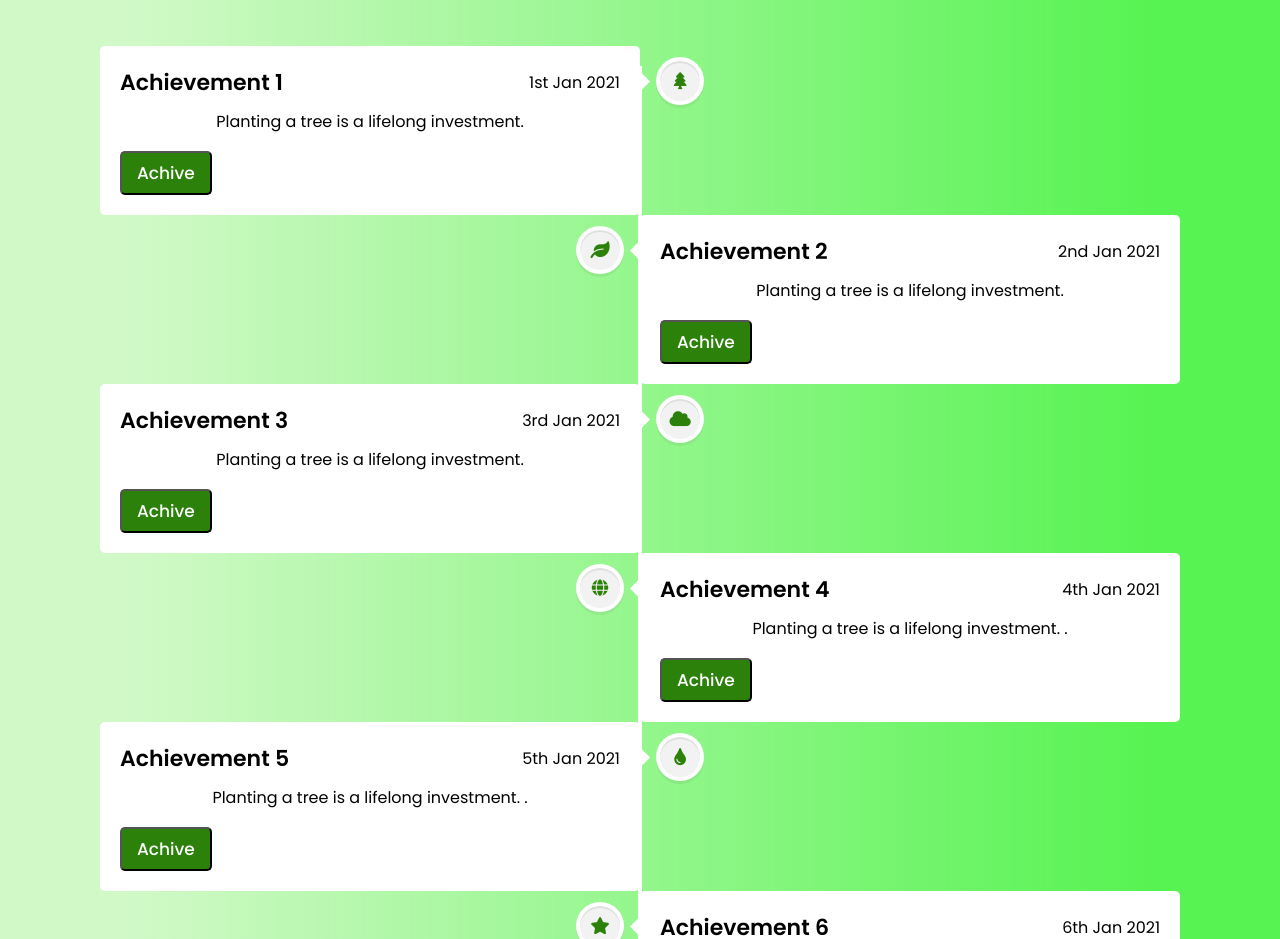
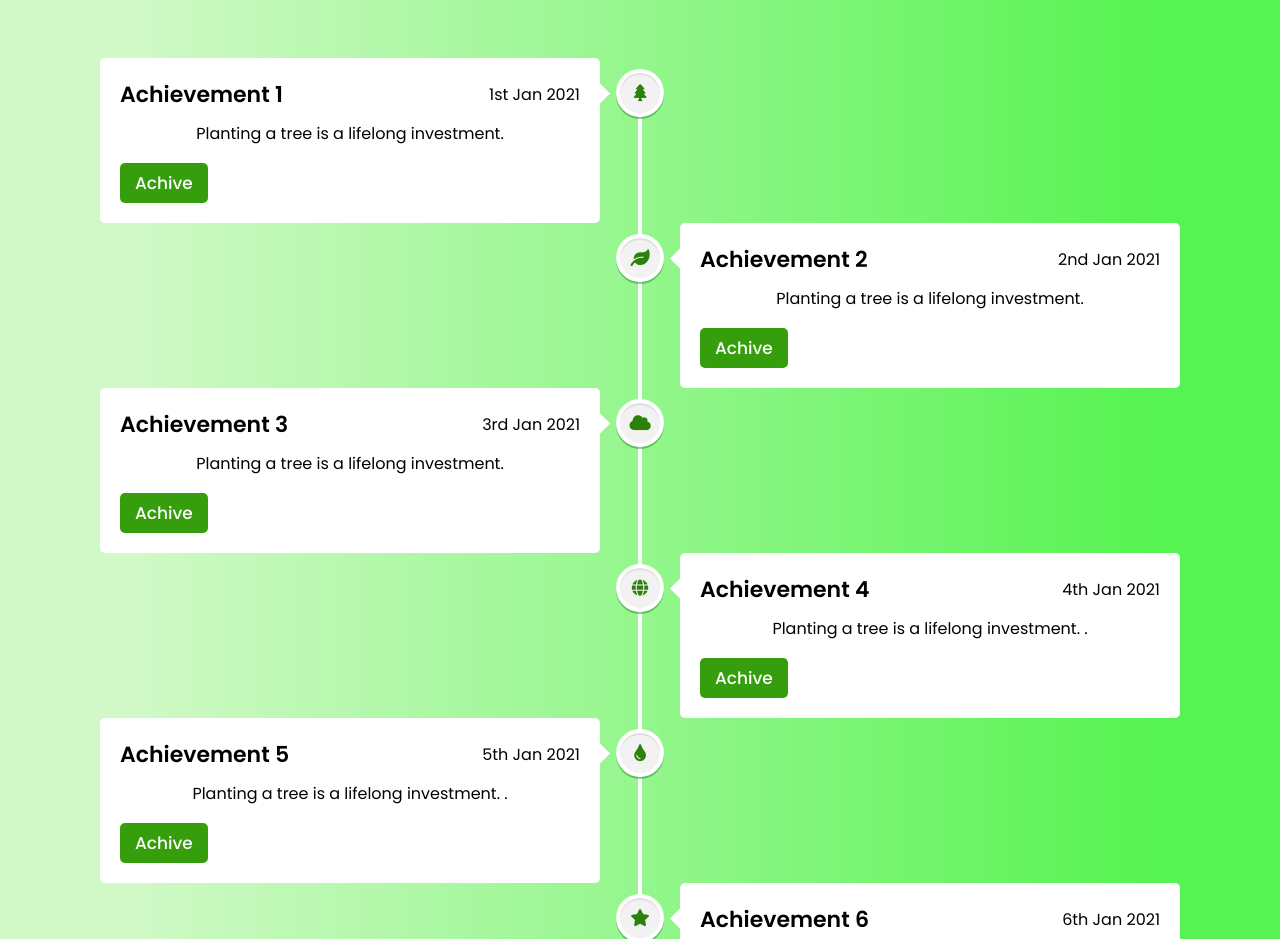
Before and after one commit to ZariProjects/Hack_Tues_GG, a React app in the folder green_goal/: page /achievements in a window 1280 px wide. Shown: the part 212-1151 px from the top of the page. Built offline with nearby package versions, Linux system fonts and the light colour scheme; some packages are replaced by stand-ins of ours; a web font is replaced by a local one.

Commit message:
Update Achievements

```diff
--- a/green_goal/src/containers/Achievements/Achievements.js
+++ b/green_goal/src/containers/Achievements/Achievements.js
@@ -6,84 +6,84 @@ class Achievements extends Component {
         return (
             <div className="Achievements">
                 <h1>Achievements</h1>
-                <div class="wrapper">
-                    <div class="center-line">
-                        <a href="#" class="scroll-icon"><i class="fas fa-caret-up"></i></a>
+                <div className="wrapper">
+                    <div className="center-line">
+                        <a href="#" className="scroll-icon"><i className="fas fa-caret-up"></i></a>
                     </div>
-                    <div class="row row-1">
+                    <div className="row row-1">
                         <section>
-                            <i class="icon fa fa-tree"></i>
-                            <div class="details">
-                                <span class="title">Achievement 1</span>
+                            <i className="icon fa fa-tree"></i>
+                            <div className="details">
+                                <span className="title">Achievement 1</span>
                                 <span>1st Jan 2021</span>
                             </div>
                             <p>Planting a tree is a lifelong investment.</p>
-                            <div class="bottom">
+                            <div className="bottom">
                             <button>Achive</button>
                             </div>
                         </section>
                     </div>
-                    <div class="row row-2">
+                    <div className="row row-2">
                         <section>
-                            <i class="icon fa fa-leaf"></i>
-                            <div class="details">
-                                <span class="title">Achievement 2</span>
+                            <i className="icon fa fa-leaf"></i>
+                            <div className="details">
+                                <span className="title">Achievement 2</span>
                                 <span>2nd Jan 2021</span>
                             </div>
                             <p>Planting a tree is a lifelong investment.</p>
-                            <div class="bottom">
+                            <div className="bottom">
                                 <button>Achive</button>
                             </div>
                         </section>
                     </div>
-                    <div class="row row-1">
+                    <div className="row row-1">
                         <section>
-                            <i class="icon fa fa-cloud"></i>
-                            <div class="details">
-                                <span class="title">Achievement 3</span>
+                            <i className="icon fa fa-cloud"></i>
+                            <div className="details">
+                                <span className="title">Achievement 3</span>
                                 <span>3rd Jan 2021</span>
                             </div>
                             <p>Planting a tree is a lifelong investment.</p>
-                            <div class="bottom">
+                            <div className="bottom">
                                 <button>Achive</button>
                             </div>
                         </section>
                     </div>
-                    <div class="row row-2">
+                    <div className="row row-2">
                         <section>
-                            <i class="icon fas fa-globe"></i>
-                            <div class="details">
-                                <span class="title">Achievement 4</span>
+                            <i className="icon fas fa-globe"></i>
+                            <div className="details">
+                                <span className="title">Achievement 4</span>
                                 <span>4th Jan 2021</span>
                             </div>
                             <p>Planting a tree is a lifelong investment. .</p>
-                            <div class="bottom">
+                            <div className="bottom">
                                 <button>Achive</button>
                             </div>
                         </section>
                     </div>
-                    <div class="row row-1">
+                    <div className="row row-1">
                         <section>
-                            <i class="icon fa fa-tint"></i>
-                            <div class="details">
-                                <span class="title">Achievement 5</span>
+                            <i className="icon fa fa-tint"></i>
+                            <div className="details">
+                                <span className="title">Achievement 5</span>
                                 <span>5th Jan 2021</span>
                             </div>
                             <p>Planting a tree is a lifelong investment. .</p>
-                            <div class="bottom">
+                            <div className="bottom">
                                 <button>Achive</button>
                             </div>
                         </section>
                     </div>
-                    <div class="row row-2">
+                    <div className="row row-2">
                         <section>
-                            <i class="icon fa fa-star"></i>
-                            <div class="details">
-                                <span class="title">Achievement 6</span>
+                            <i className="icon fa fa-star"></i>
+                            <div className="details">
+                                <span className="title">Achievement 6</span>
                                 <span>6th Jan 2021</span>
                             </div>
                             <p>Planting a tree is a lifelong investment. .</p>
-                            <div class="bottom">
+                            <div className="bottom">
                                 <button>Achive</button>
                             </div>
                         </section>
--- a/green_goal/src/containers/Achievements/achievements.css
+++ b/green_goal/src/containers/Achievements/achievements.css
@@ -4,9 +4,14 @@
 }
 
 .Achievements h1{
-    color: #2d8809;
-    margin-top: 50px;
-    margin-bottom: 60px;
+    color: #000000;
+    margin-top: -25px;
+    margin-bottom: 100px;
+    padding: 25px;
+    text-align: center;
+    background: #3abc1a;
+    color: white;
+    font-size: 30px;
 }
 
 ::selection{
@@ -17,7 +22,7 @@
 
 .wrapper{
     max-width: 1080px;
-    margin: 50px auto;
+    margin: 10px auto;
     padding: 0 20px;
     position: relative;
 }
@@ -38,10 +43,12 @@
 
 .wrapper .row-1{
     justify-content: flex-start;
+    margin-right: 80px;
 }
 
 .wrapper .row-2{
     justify-content: flex-end;
+    margin-left: 80px;
 }
 
 .wrapper .row section{
@@ -78,7 +85,7 @@
     border-radius: 50%;
     color: #2b8109;
     font-size: 17px;
-    box-shadow: 0 0 0 4px #fff, inset 0 2px 0 rgba(0,0,0,0.08), 0 3px 0 4px rgba(0,0,0,0.05);
+    box-shadow: 0 0 0 4px #ffffff, inset 0 2px 0 rgba(0, 0, 0, 0.08), 0 2px 0 4px rgba(5, 107, 13, 0.404);
 }
 .center-line .scroll-icon{
     bottom: 0px;
@@ -108,16 +115,19 @@
     margin: 10px 0 17px 0;
   }
 .row section .bottom button{
-    background: #2b8109;
+    background: #369e0c;
     color: #fff;
     padding: 7px 15px;
     border-radius: 5px;
     font-size: 17px;
     font-weight: 500;
     transition: all 0.3s ease;
+    border: none;
+
 }
 .row section .bottom button:hover{
     transform: scale(0.97);
+    background-color: rgb(58, 184, 41);
 }
 
 @media(max-width: 790px){
@@ -148,12 +158,3 @@
       margin: 10px 0;
     }
 }
-
-button:disabled,
-button[disabled]{
-    color: green;
-}
-
-.disabled{
-    color: grey;
-}
```
